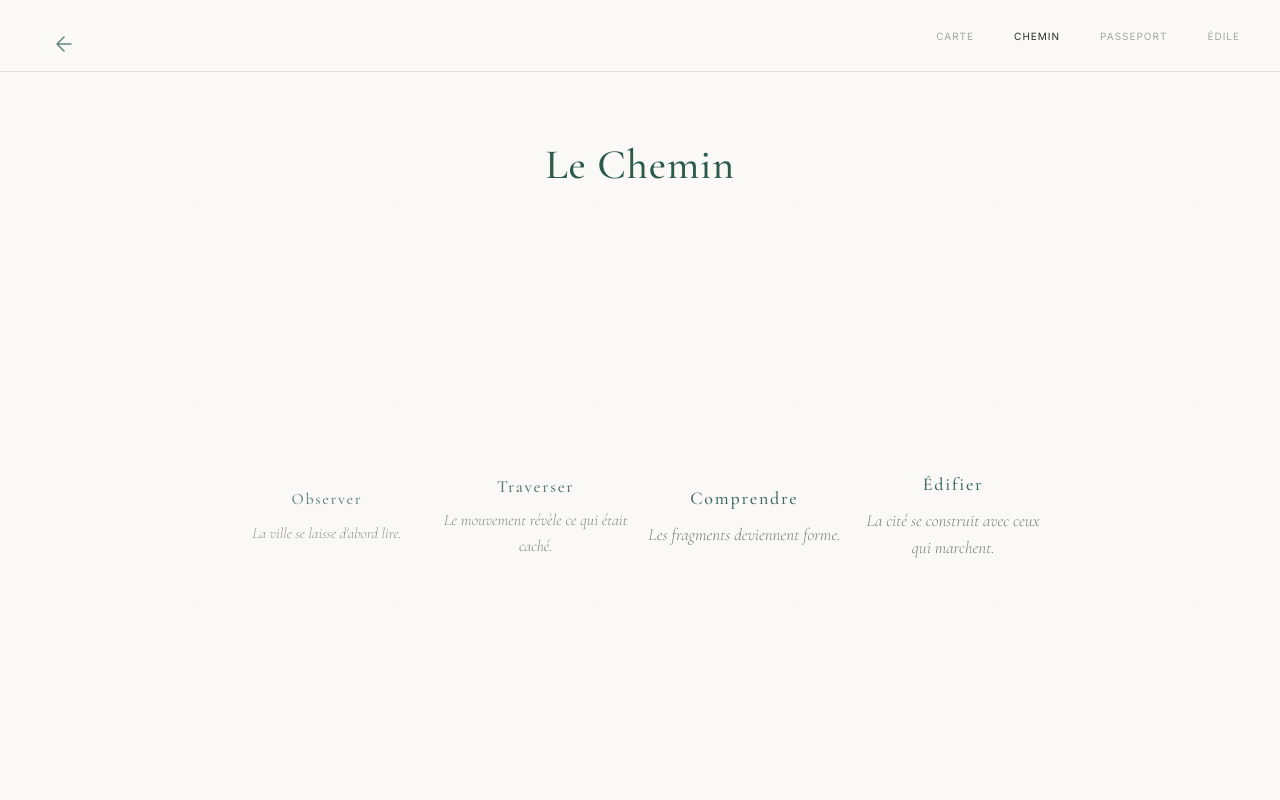
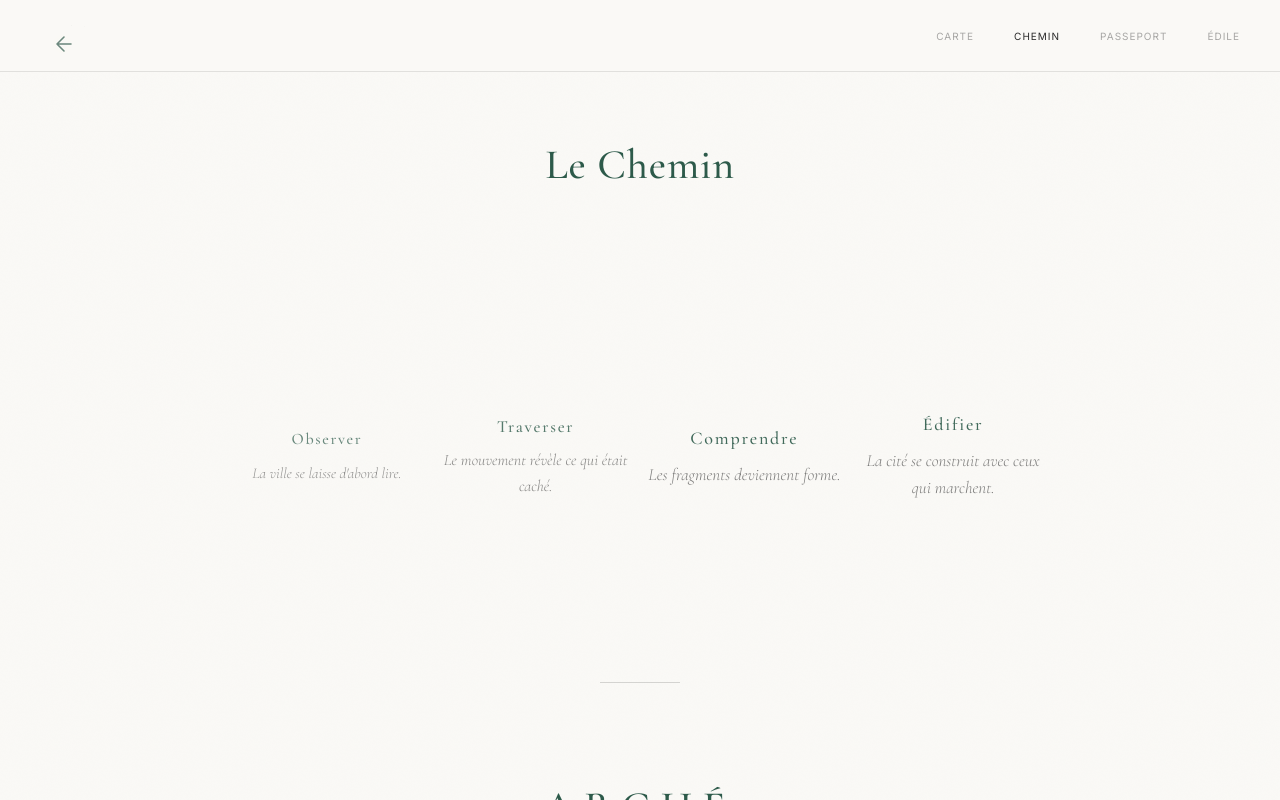
Before and after one commit to echofield/arch-citizen, a React (Vite) app: page / in a window 1280 px wide. Both pictures are taken after a click on the button "CHEMIN". Shown: the top 800 px of the page. Built offline with nearby package versions, Linux system fonts and the light colour scheme.

Commit message:
Move words higher and improve center alignment

```diff
--- a/src/pages/Chemin.tsx
+++ b/src/pages/Chemin.tsx
@@ -45,8 +45,12 @@ export default function Chemin({ onNavigate }: CheminProps) {
         style={{
           maxWidth: '900px',
           margin: '0 auto 120px',
-          padding: '120px 40px',
-          position: 'relative'
+          padding: '60px 40px',
+          position: 'relative',
+          display: 'flex',
+          alignItems: 'center',
+          justifyContent: 'center',
+          minHeight: '200px'
         }}
       >
         {/* Labels positioned at line level */}
@@ -56,6 +60,7 @@ export default function Chemin({ onNavigate }: CheminProps) {
             gridTemplateColumns: 'repeat(4, 1fr)',
             gap: '15px',
             maxWidth: '900px',
+            width: '100%',
             margin: '0 auto',
             alignItems: 'center'
           }}
```
